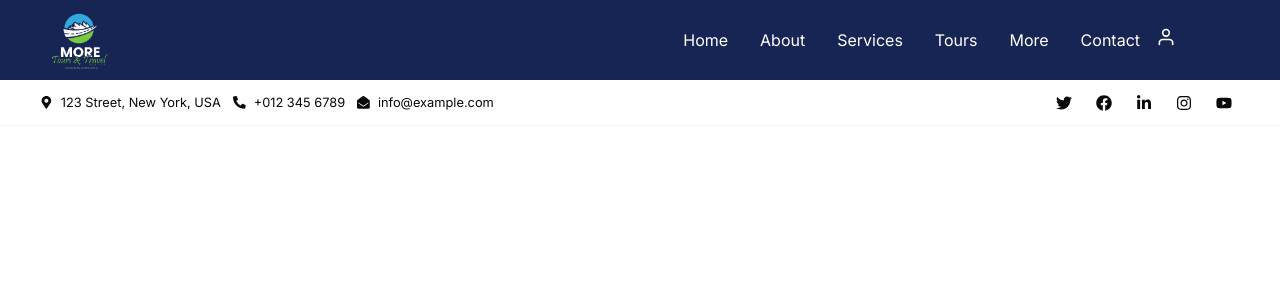
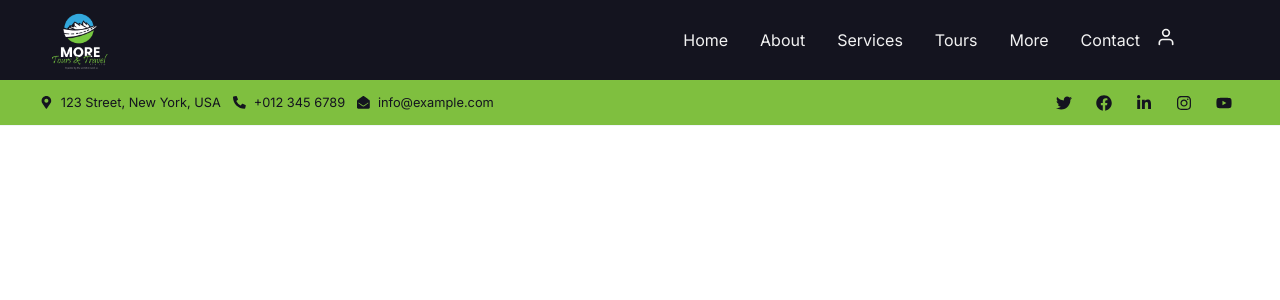
Before and after one commit to LordNtlaloe/more-tours, a Next.js app: page / in a window 1280 px wide. Shown: the top 300 px of the page. Built offline with nearby package versions, Linux system fonts and the light colour scheme.

Commit message:
Updated Navbar Styling

```diff
--- a/components/navbar/Menu.tsx
+++ b/components/navbar/Menu.tsx
@@ -17,7 +17,7 @@ export default function Menu() {
 
     return (
         <div className="container mx-auto sm:px-4 max-w-full relative p-0">
-            <nav className="relative flex flex-wrap items-center justify-between py-3 px-4 text-black lg:px-12">
+            <nav className="relative flex flex-wrap items-center justify-between py-3 px-4 text-[#F2F2F2] lg:px-12">
 
                 {/* Mobile toggle button */}
                 <button
@@ -32,13 +32,13 @@ export default function Menu() {
                 <div className={`lg:flex flex-grow items-center ${isOpen ? "block" : "hidden"}`}>
                     <div className="flex flex-wrap list-reset pl-0 mb-0 ms-auto py-0">
                         {menuItems.map((item) => (
-                            <div key={item.id} className="relative text-white">
+                            <div key={item.id} className="relative">
                                 {/* Check if the item has a dropdown */}
                                 {item.dropdown ? (
                                     <>
                                         <button
                                             onClick={() => setDropdownOpen(dropdownOpen === item.id ? null : item.id)}
-                                            className="inline-block py-2 px-4 no-underline hover:text-blue-600"
+                                            className="inline-block py-2 px-4 no-underline hover:text-[#7FBF3F]"
                                         >
                                             {item.label}
                                         </button>
@@ -60,7 +60,7 @@ export default function Menu() {
                                 ) : (
                                     <Link
                                         href={item.href}
-                                        className="inline-block py-2 px-4 no-underline hover:text-blue-600"
+                                        className="inline-block py-2 px-4 no-underline hover:text-[#7FBF3F]"
                                     >
                                         {item.label}
                                     </Link>
@@ -73,7 +73,7 @@ export default function Menu() {
                 {/* User menu */}
                 <div className="relative ml-auto">
                     <button className="circle-icon" onClick={() => setIsOpen(!isOpen)}>
-                        <FiUser className="text-xl text-white" />
+                        <FiUser className="text-xl" />
                     </button>
                     <div className={`absolute right-0 mt-2 w-48 bg-white border border-gray-300 rounded-lg shadow-lg ${isOpen ? "block" : "hidden"}`}>
                         {/* <ul className="list-reset p-2">
--- a/components/navbar/MobileMenu.tsx
+++ b/components/navbar/MobileMenu.tsx
@@ -7,7 +7,7 @@ import {
     SheetTrigger,
 } from "@/components/ui/sheet";
 import { menuItems } from "@/lib/constants";
-//   import { SignInButton, SignUpButton, SignedIn, SignedOut, UserButton } from "@clerk/nextjs";
+// import { SignInButton, SignUpButton, SignedIn, SignedOut, UserButton } from "@clerk/nextjs";
 import { FaBars } from 'react-icons/fa';
 import Image from "next/image";
 import Link from "next/link";
@@ -16,34 +16,35 @@ import {
     return (
         <div className="md:hidden">
             <Sheet>
-          <SheetTrigger className="p-2 rounded bg-blue-600 text-white">
-            <FaBars />
+                <SheetTrigger className="p-3 rounded-sm text-[#F2F2F2] transition duration-300">
+                    <FaBars className="text-xl" />
                 </SheetTrigger>
                 <SheetContent
-            className="bg-blue-950 h-full text-white w-72 p-4"
+                    className="bg-[#14141F] h-full text-[#F2F2F2] w-72 p-6"
                     side="left"
                 >
                     <SheetHeader>
-              <SheetTitle className="font-bold border-b border-white mb-4 py-3 flex justify-center">
+                        <SheetTitle className="font-bold py-3 flex justify-start">
                             <Link href='/'>
-                  <Image src="/logo.jpg" width={80} height={80} alt="UniServe" className="rounded-[5px]" />
+                                <Image src="/logo.png" width={80} height={80} alt="More Tours & Travel Logo" className="rounded-[10px]" />
                             </Link>
                         </SheetTitle>
                     </SheetHeader>
-            <div>
+                    <div className="flex flex-col space-y-2 text-[#F2F2F2]">
                         {menuItems.map((item) => (
-                <SheetClose asChild key={item.id}>
+                            <SheetClose asChild key={item.id} className="text-[#F2F2F2] w-24">
                                 <Link
                                     href={item.href}
-                    className="flex py-2 border-b border-white/30 hover:bg-blue-600 transition-all rounded-md"
+                                    className="flex items-center py-1 px-4 rounded-md transition-all duration-300 bg-transparent hover:bg-blue-600"
                                 >
-                    <item.icon className="flex-shrink-0" />
-                    <p className="ml-3">{item.label}</p>
+                                    <item.icon className="flex-shrink-0 text-lg" />
+                                    <p className="ml-3 text-lg">{item.label}</p>
                                 </Link>
                             </SheetClose>
                         ))}
                     </div>
-            {/* <div className="mt-4">
+                    {/* Uncomment if using auth buttons
+                    <div className="mt-6">
                         <SheetClose asChild>
                             <div>
                                 <SignedIn>
@@ -51,12 +52,12 @@ import {
                                 </SignedIn>
                                 <SignedOut>
                                     <SignUpButton>
-                      <button className="bg-blue-600 w-full rounded-md hover:bg-blue-700 py-2 my-2 transition">
+                                        <button className="bg-blue-600 w-full rounded-md hover:bg-blue-700 py-2 my-2 transition duration-300">
                                             Register
                                         </button>
                                     </SignUpButton>
                                     <SignInButton>
-                      <button className="bg-red-600 w-full rounded-md hover:bg-red-700 py-2 transition">
+                                        <button className="bg-red-600 w-full rounded-md hover:bg-red-700 py-2 transition duration-300">
                                             Sign In
                                         </button>
                                     </SignInButton>
--- a/components/navbar/Navbar.tsx
+++ b/components/navbar/Navbar.tsx
@@ -7,7 +7,7 @@ import MobileMenu from "./MobileMenu";
 
 export default function Navbar() {
     return (
-        <main className="w-[100%] bg-blue-950 h-20 text-white flex justify-between items-center px-10 sticky top-0 left-0 right-0 z-10">
+        <main className="w-[100%] bg-[#14141F] h-20 text-[#F2F2F2] flex justify-between items-center px-10 sticky top-0 left-0 right-0 z-10">
             {/* Logo */}
             <Link href='/'>
                 <Image src="/logo.png" width={80} height={80} alt="More Tours And Travel Logo" className="rounded-[5px]" />
--- a/components/navbar/SecondaryNav.tsx
+++ b/components/navbar/SecondaryNav.tsx
@@ -1,4 +1,5 @@
 "use client";
+import Link from "next/link";
 import {
   FaFacebook,
   FaInstagram,
@@ -12,7 +13,7 @@ import {
 
 export default function SecondaryNav() {
     return (
-        <div className="bg-dark px-10 hidden lg:block border-b border-slate-100">
+        <div className="bg-[#7FBF3F] px-10 hidden lg:block border-b border-slate-100 text-[#14141F]">
             <div className="grid grid-cols-2 gap-0">
                 {/* Left Section with Contact Information */}
                 <div className="text-center lg:text-left mb-2 lg:mb-0">
@@ -35,36 +36,36 @@ export default function SecondaryNav() {
                 {/* Right Section with Social Media Icons */}
                 <div className="text-center lg:text-right">
                     <div className="inline-flex items-center h-[45px]">
-                        <a
+                        <Link
                             href="#"
                             className="btn btn-sm btn-outline-light rounded-full mr-2 flex items-center justify-center p-2"
                         >
                             <FaTwitter />
-                        </a>
-                        <a
+                        </Link>
+                        <Link
                             href="#"
                             className="btn btn-sm btn-outline-light rounded-full mr-2 flex items-center justify-center p-2"
                         >
                             <FaFacebook />
-                        </a>
-                        <a
+                        </Link>
+                        <Link
                             href="#"
                             className="btn btn-sm btn-outline-light rounded-full mr-2 flex items-center justify-center p-2"
                         >
                             <FaLinkedinIn />
-                        </a>
-                        <a
+                        </Link>
+                        <Link
                             href="#"
                             className="btn btn-sm btn-outline-light rounded-full mr-2 flex items-center justify-center p-2"
                         >
                             <FaInstagram />
-                        </a>
-                        <a
+                        </Link>
+                        <Link
                             href="#"
                             className="btn btn-sm btn-outline-light rounded-full flex items-center justify-center p-2"
                         >
                             <FaYoutube />
-                        </a>
+                        </Link>
                     </div>
                 </div>
             </div>
```
Lines whose indentation alone changed are shown as unchanged.
